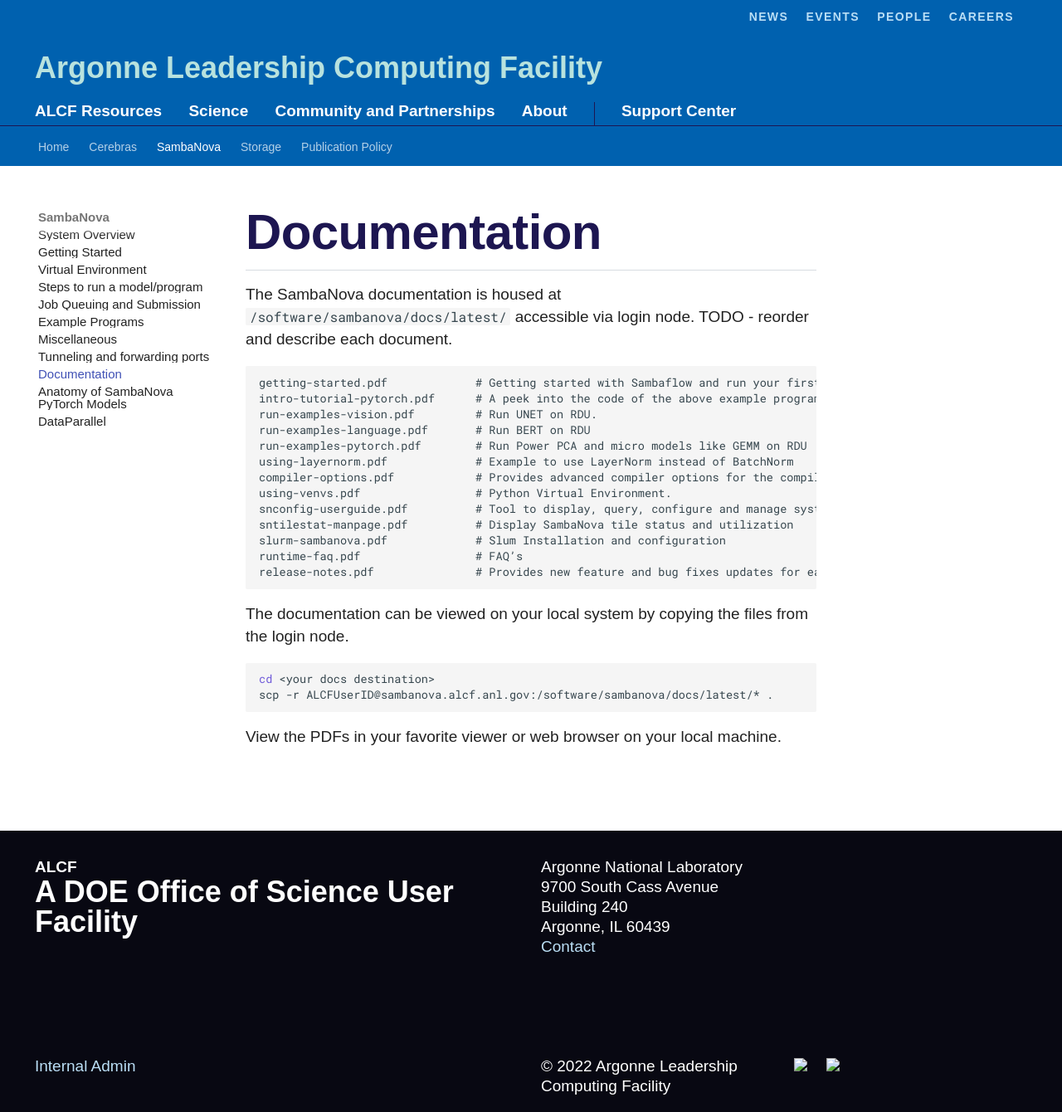
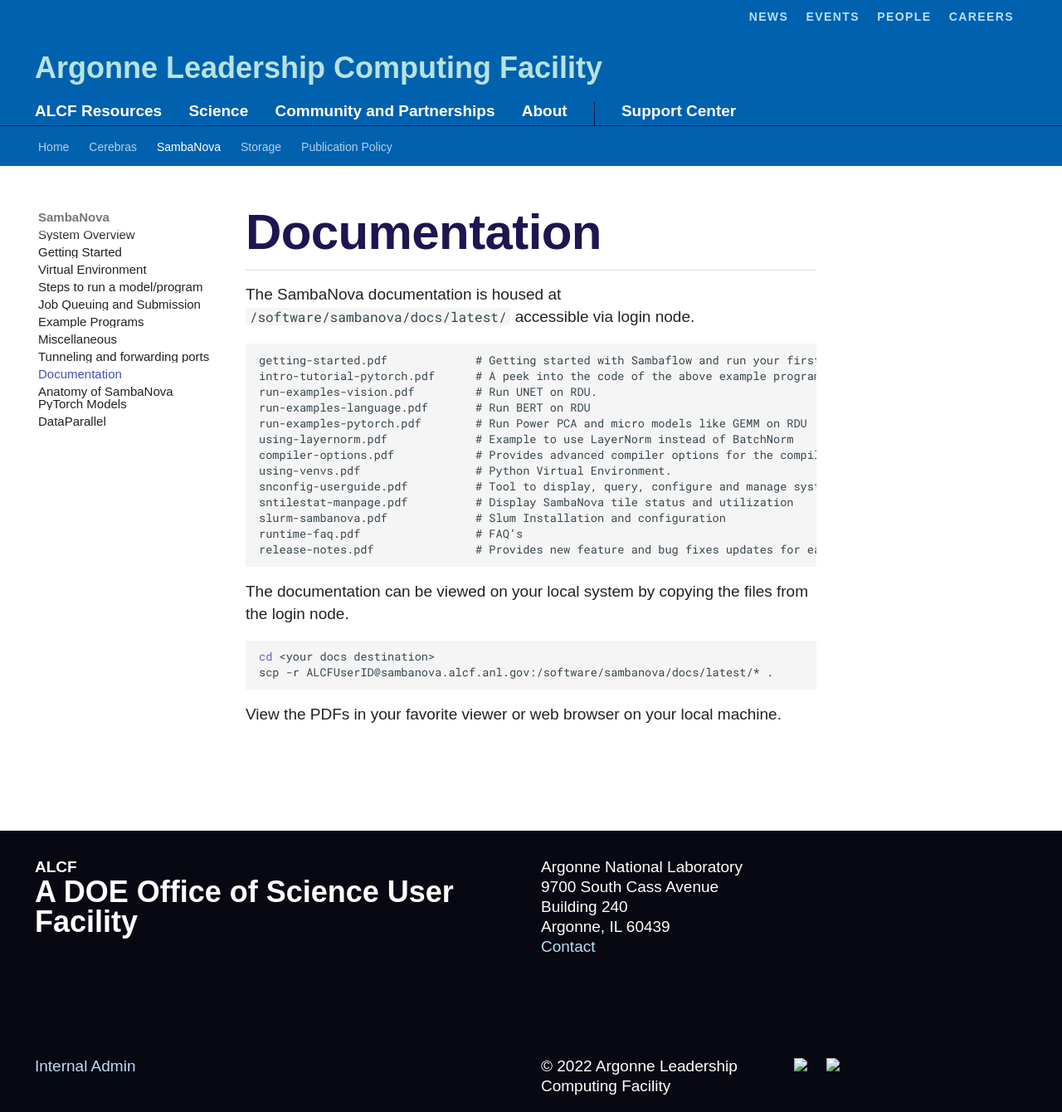
Before and after one commit to argonne-lcf/ai-testbed-userdocs, an MkDocs documentation site: the page built from docs/sambanova/Miscellaneous.md, in a window 1280 px wide and 1340 px high. Shown: the whole window at 83% size. Built offline with MkDocs 1.6.1 and Material for MkDocs 9.7.7, drawn with Linux system fonts in a browser that asks for light colours; some web fonts are replaced; comment, search, counter and statistics services are not loaded.

Commit message:
Update Miscellaneous.md

````diff
--- a/docs/sambanova/Miscellaneous.md
+++ b/docs/sambanova/Miscellaneous.md
@@ -1,6 +1,6 @@
 # Documentation
 
-The SambaNova documentation is housed at `/software/sambanova/docs/latest/` accessible via login node. TODO - reorder and describe each document.
+The SambaNova documentation is housed at `/software/sambanova/docs/latest/` accessible via login node.
 
 ```text
 getting-started.pdf			    # Getting started with Sambaflow and run your first example program (LogReg).
````
